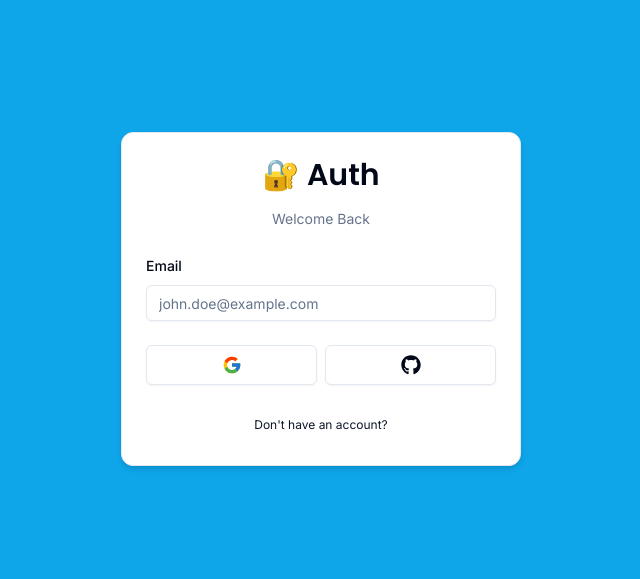
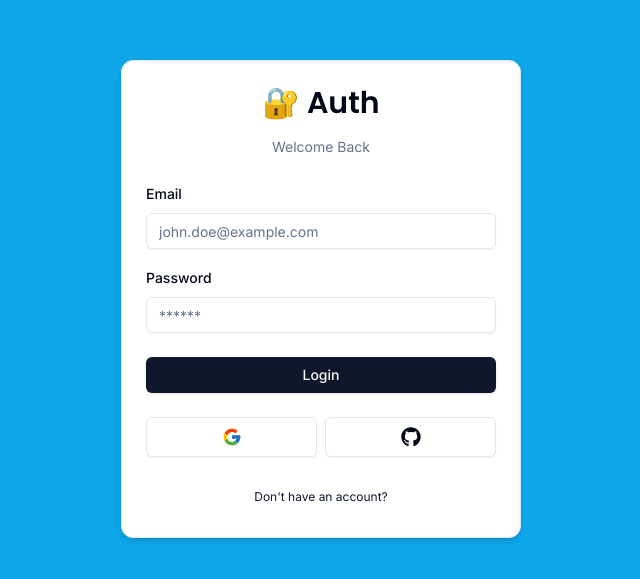
Before and after one commit to henriquedaponte/nextauth-toolkit, a Next.js app: page /auth/login in a window 1280 px wide. Shown: the part 101-680 px from the top of the page, without its empty margins (319-959 px from the left). Built offline with nearby package versions, Linux system fonts and the light colour scheme.

Commit message:
finished passowrd field and got started on submit function

```diff
--- a/components/auth/login-form.tsx
+++ b/components/auth/login-form.tsx
@@ -15,6 +15,8 @@ import {
 import { LoginSchema } from "@/schemas";
 import { CardWrapper } from "./card-wrapper";
 import { Input } from "../ui/input";
+import { Button } from "../ui/button";
+import { LoginButton } from "./login-button";
 
 export const LoginForm = () => {
     const form = useForm<z.infer<typeof LoginSchema>>({
@@ -24,6 +26,10 @@ export const LoginForm = () => {
             password: ""
         },
     })
+
+    const onSubmit = (values: z.infer<typeof LoginSchema>) => {
+        console.log(values)
+    }
     return (
         <CardWrapper
             headerLabel="Welcome Back"
@@ -33,7 +39,7 @@ export const LoginForm = () => {
         >
             <Form {...form}>
                 <form
-                onSubmit={form.handleSubmit(() => {})}
+                onSubmit={form.handleSubmit(onSubmit)}
                 className="space-y-6"
                 >
 
@@ -57,8 +63,31 @@ export const LoginForm = () => {
                             </FormItem>
                         )}
                         />
+                        <FormField
+                        control={form.control}
+                        name="password"
+                        render={({ field }) => (
+                            <FormItem>
+                                <FormLabel>
+                                    Password
+                                </FormLabel>
+                                <FormControl>
+                                    <Input
+                                    {...field}
+                                    placeholder="******"
+                                    type="password"
+                                    />
+                                </FormControl>
+                                <FormMessage/>
+                            </FormItem>
+                        )}
+                        />
                     </div>
-
+                        <Button
+                        type="submit"
+                        className="w-full">
+                            Login
+                        </Button>
                 </form>
             </Form>
         </CardWrapper>
--- a/schemas/index.ts
+++ b/schemas/index.ts
@@ -3,5 +3,5 @@ import * as z from "zod"
 
 export const LoginSchema = z.object({
     email: z.string().email(),
-    password: z.string(),
+    password: z.string().min(1, {message: "Password is required"}),
 })
```
